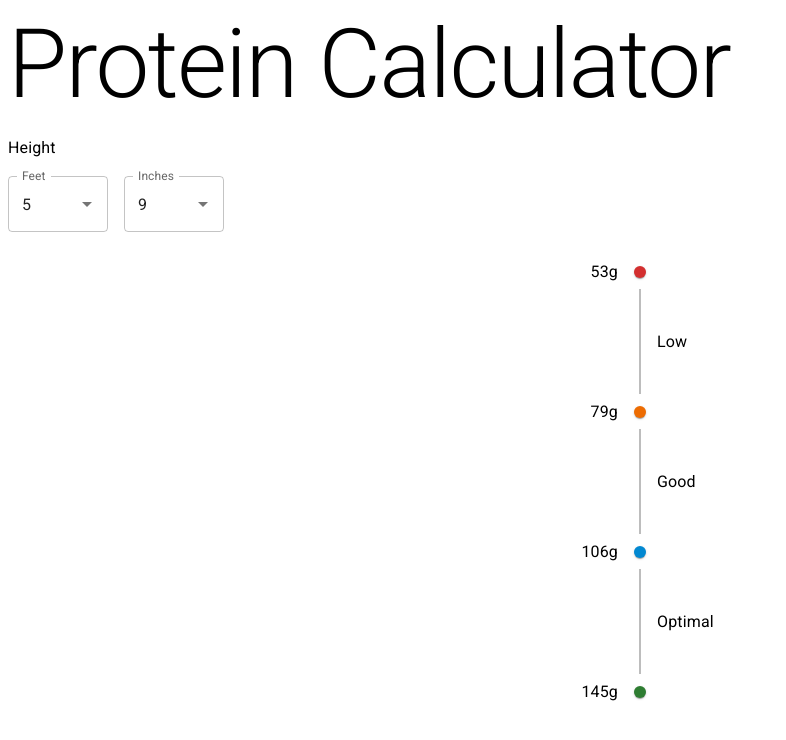
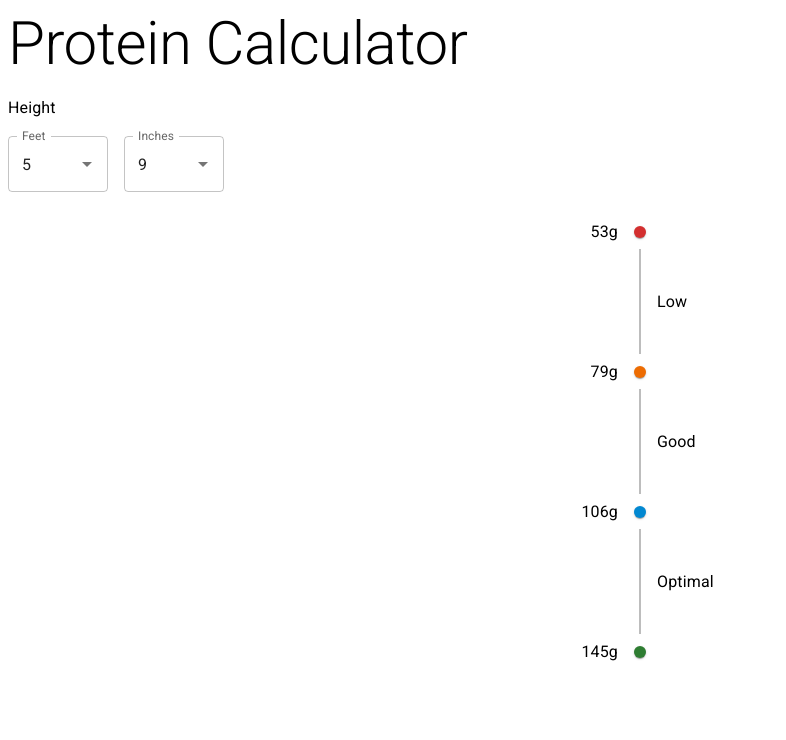
Before and after one commit to todd-skelton/protein-calculator, a React (Create React App) app: page / in a window 1280 px wide. Shown: the top 740 px of the page, without its empty margins (0-786 px from the left). Built offline with nearby package versions, Linux system fonts and the light colour scheme.

Commit message:
Make heading smaller

```diff
--- a/src/App.tsx
+++ b/src/App.tsx
@@ -1,5 +1,5 @@
 import { Timeline, TimelineConnector, TimelineContent, TimelineDot, TimelineItem, TimelineOppositeContent, TimelineSeparator } from "@mui/lab";
-import { Autocomplete, Stack, TextField, Tooltip, Typography } from "@mui/material";
+import { Autocomplete, Stack, TextField, Typography } from "@mui/material";
 import { useState } from "react";
 
 const OPTIMAL_BMI = 21.5;
@@ -39,7 +39,7 @@ export default function App() {
 
   return (
     <Stack spacing={2}>
-      <Typography variant="h1">Protein Calculator</Typography>
+      <Typography variant="h2">Protein Calculator</Typography>
       <Typography variant="body1">Height</Typography>
       <Stack direction="row" spacing={2}>
         <Autocomplete
```
